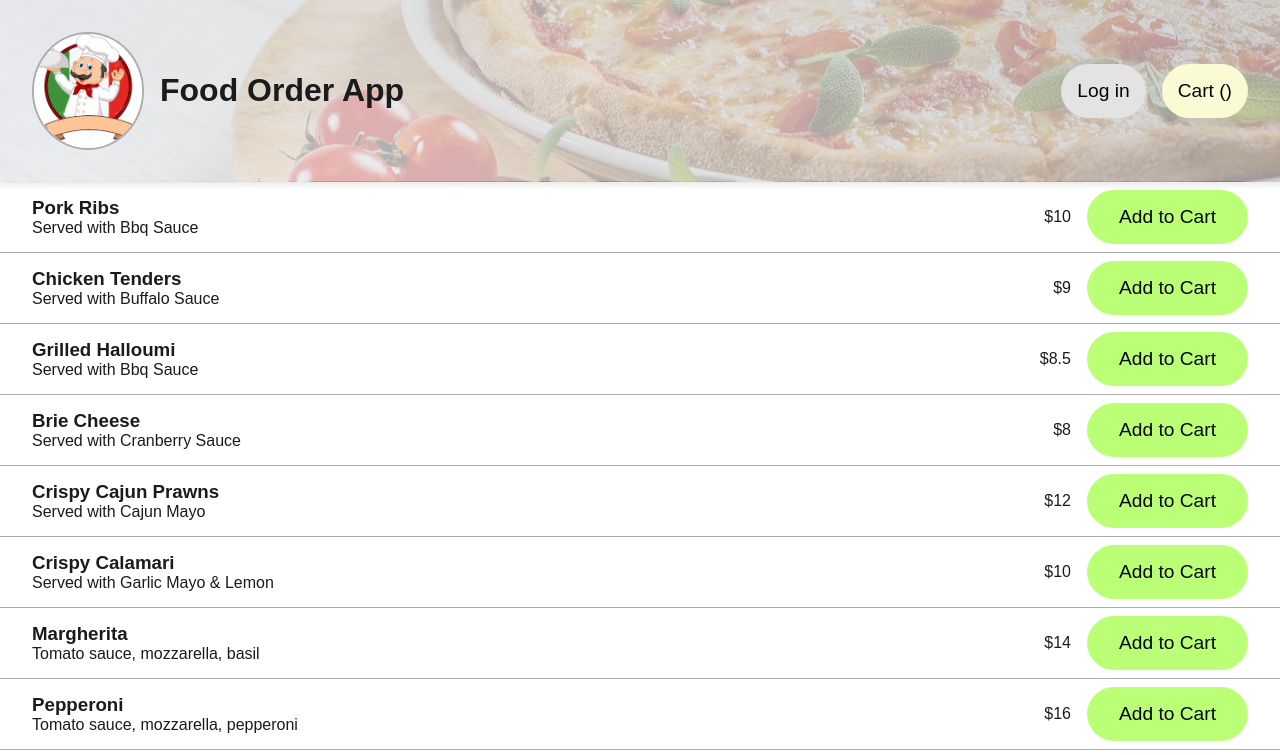
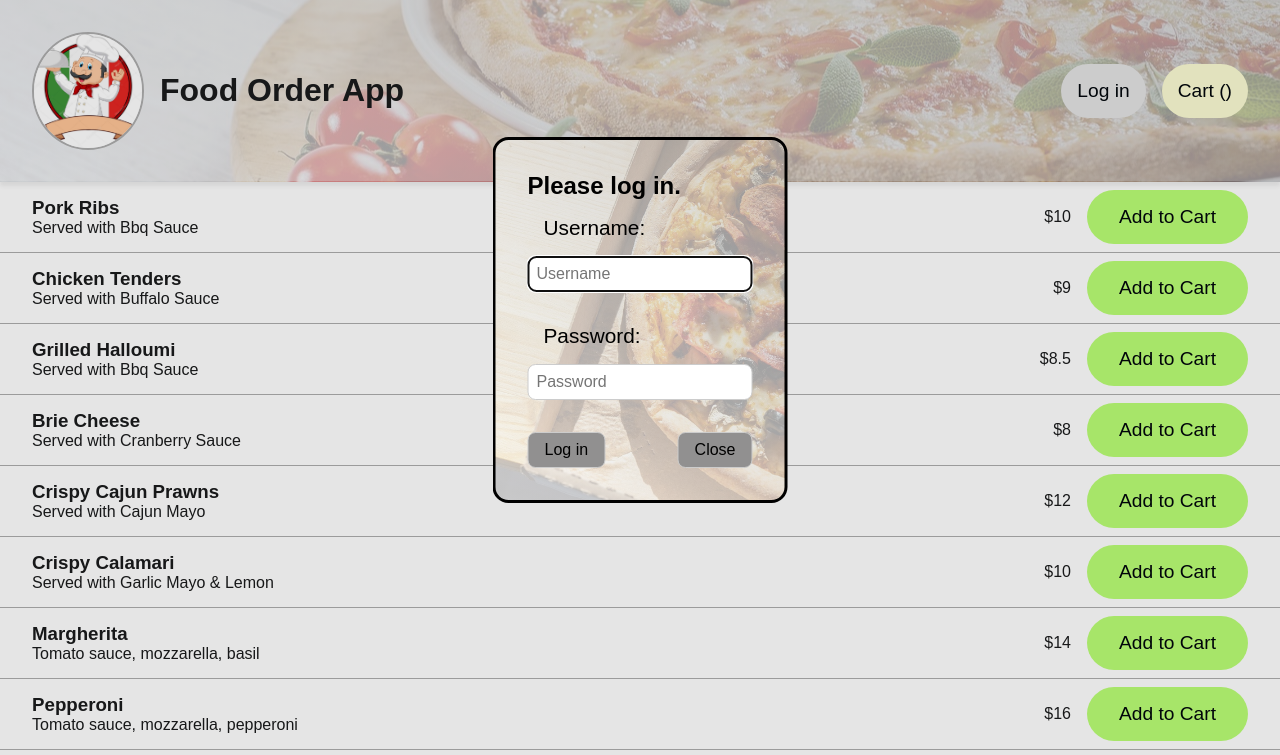
Before and after one commit to Lithvinsky/food-order-application, a plain HTML site: page food-order-application/index.html in a window 1280 px wide. Both pictures are taken after a click on the button "Log in". Shown: the top 755 px of the page. Drawn offline with Linux system fonts and the light colour scheme.

Commit message:
added login modal

```diff
--- a/food-order-application/css/main.css
+++ b/food-order-application/css/main.css
@@ -14,11 +14,54 @@ body {
   min-height: 100vh;
 }
 
+.modal {
+  padding: 2rem;
+  top: 40%;
+  left: 50%;
+  translate: -50% -50%;
+  background: white;
+  border-radius: 1rem;
+  background-image: linear-gradient(
+      45deg,
+      rgba(248, 248, 249, 0.75),
+      rgba(199, 199, 199, 0.75)
+    ),
+    url("../images/hero/pepperoni.jpg");
+  background-size: cover;
+}
+
+form {
+  display: flex;
+  justify-content: space-evenly;
+  flex-direction: column;
+}
+label {
+  padding: 1rem;
+  font-size: 1.3rem;
+}
+
+input {
+  padding: 0.5rem;
+  border: 1px solid #ccc;
+  border-radius: 0.5rem;
+  margin-bottom: 1rem;
+  font-size: 1rem;
+}
+.invalid-password {
+  color: red;
+  display: none;
+}
+
+.modal-actions {
+  display: flex;
+  justify-content: space-between;
+  margin-top: 1rem;
+}
 button {
   padding: 0.5rem 1rem;
   border: 1px solid #ccc;
   border-radius: 0.5rem;
-  background: #e3e3e3;
+  background: #919090;
   cursor: pointer;
   font-size: 1rem;
 }
--- a/food-order-application/index.html
+++ b/food-order-application/index.html
@@ -25,6 +25,20 @@
       </button>
     </div>
   </header>
+  <dialog class="modal">
+    <h2>Please log in.</h2>
+    <form method="dialog">
+      <label for="username">Username:</label>
+      <input class="modal-username" type="text" placeholder="Username" />
+      <label for="password">Password:</label>
+      <input class="modal-password" type="password" placeholder="Password" />
+      <h3 class="invalid-password">Password is not valid.</h3>
+      <div class="modal-actions">
+        <button class="modal-login">Log in</button>
+        <button class="modal-close">Close</button>
+      </div>
+    </form>
+  </dialog>
 
   <main>
     <section class="menu"></section>
--- a/food-order-application/scripts/script.js
+++ b/food-order-application/scripts/script.js
@@ -1,6 +1,14 @@
 import itemList from "./itemList.js";
 
 const menu = document.querySelector(".menu");
+const modal = document.querySelector(".modal");
+const loginButton = document.querySelector(".login-button");
+const modalLogin = document.querySelector(".modal-login");
+const userInfo = document.querySelector(".user-info");
+const userNameInput = document.querySelector(".modal-username");
+const passwordInput = document.querySelector(".modal-password");
+const invalidPassword = document.querySelector(".invalid-password");
+const userNameDisplay = document.querySelector(".login-username");
 const footerYear = document.querySelector(".footer-year");
 
 const itemListDisplay = () => {
@@ -33,9 +41,25 @@ const itemListDisplay = () => {
   });
 };
 itemListDisplay();
+
+const saveName = () => {
+  if (passwordInput.value === "password") {
+    const userName = userNameInput.value;
+    userInfo.style.display = "block";
+    loginButton.style.display = "none";
+    userNameDisplay.textContent = userName;
+  } else {
+    invalidPassword.style.display = "block";
+  }
+};
 const handleCurrentYear = () => {
   const year = new Date().getFullYear();
   footerYear.innerText = year;
 };
 
 handleCurrentYear();
+
+loginButton.addEventListener("click", () => {
+  modal.showModal();
+});
+modalLogin.addEventListener("click", saveName);
```
